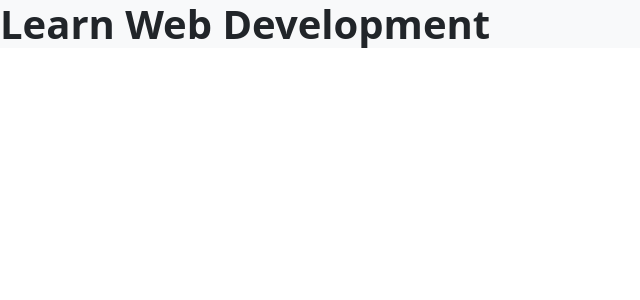
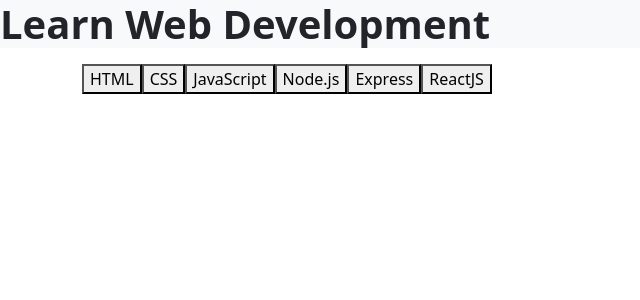
Before and after one commit to BanLowi/react-use-state, a React (Vite) app: page / in a window 1280 px wide. Shown: the top 300 px of the page, without its empty margins (0-640 px from the left). Built offline with nearby package versions, Linux system fonts and the light colour scheme.

Commit message:
Main + Navbar components

```diff
--- a/src/App.jsx
+++ b/src/App.jsx
@@ -1,5 +1,6 @@
 import { useState } from 'react'
 import Header from './components/Header';
+import Main from './components/Main';
 
 function App() {
 
@@ -40,6 +41,7 @@
   return (
     <>
       <Header />
+      <Main languages={languages} />
     </>
   )
 }
--- a/src/components/Main.jsx
+++ b/src/components/Main.jsx
@@ -1,8 +1,18 @@
-export default function Main() {
+import Navbar from "./Navbar"
+
+export default function Main({ languages }) {
 
     return (
         <main>
 
+            <div className="container">
+
+                <Navbar languages={languages} />
+
+
+
+            </div>
+
         </main>
     )
 }
--- /dev/null
+++ b/src/components/Navbar.jsx
@@ -0,0 +1,15 @@
+export default function Navbar({ languages }) {
+
+    return (
+        <nav className="navbar navbar-expand">
+
+            {
+                languages.map(language => (
+                    <button key={language.id}>{language.title}</button>
+                ))
+            }
+
+
+        </nav>
+    )
+}
```
